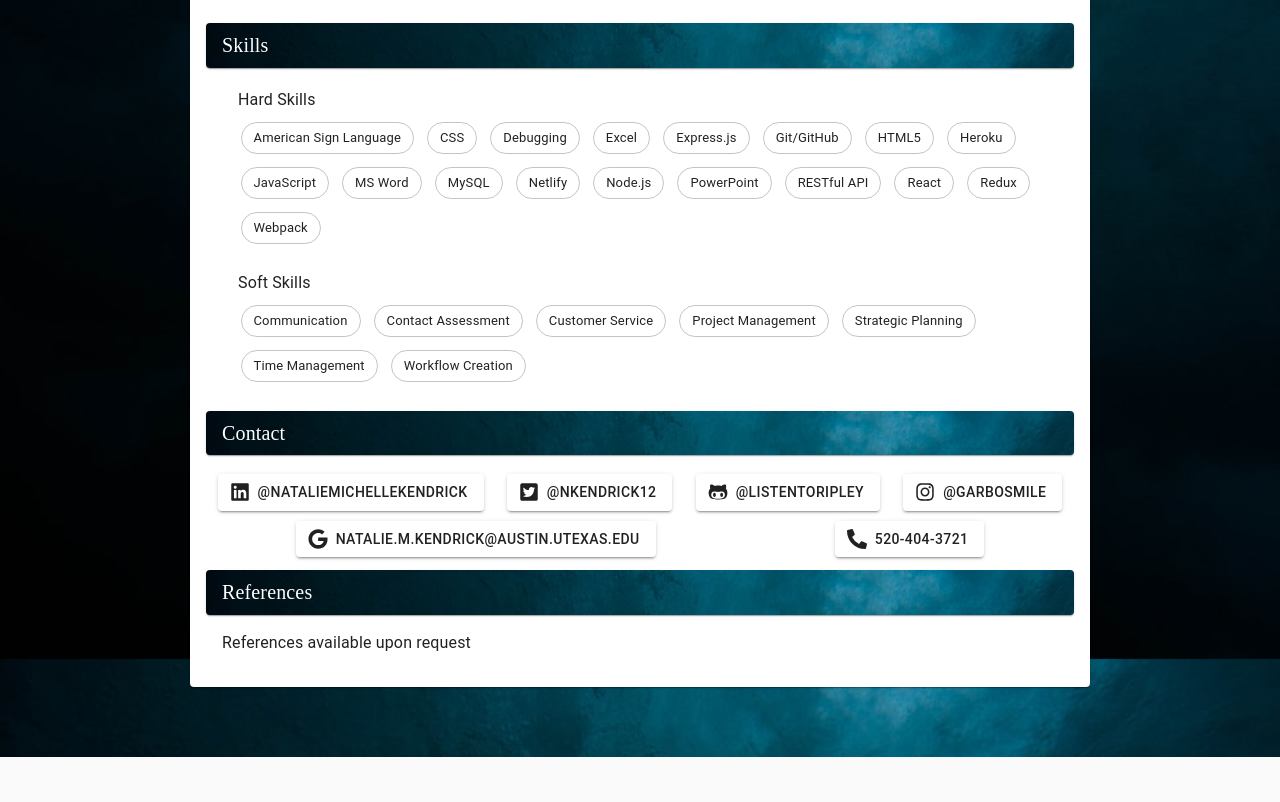
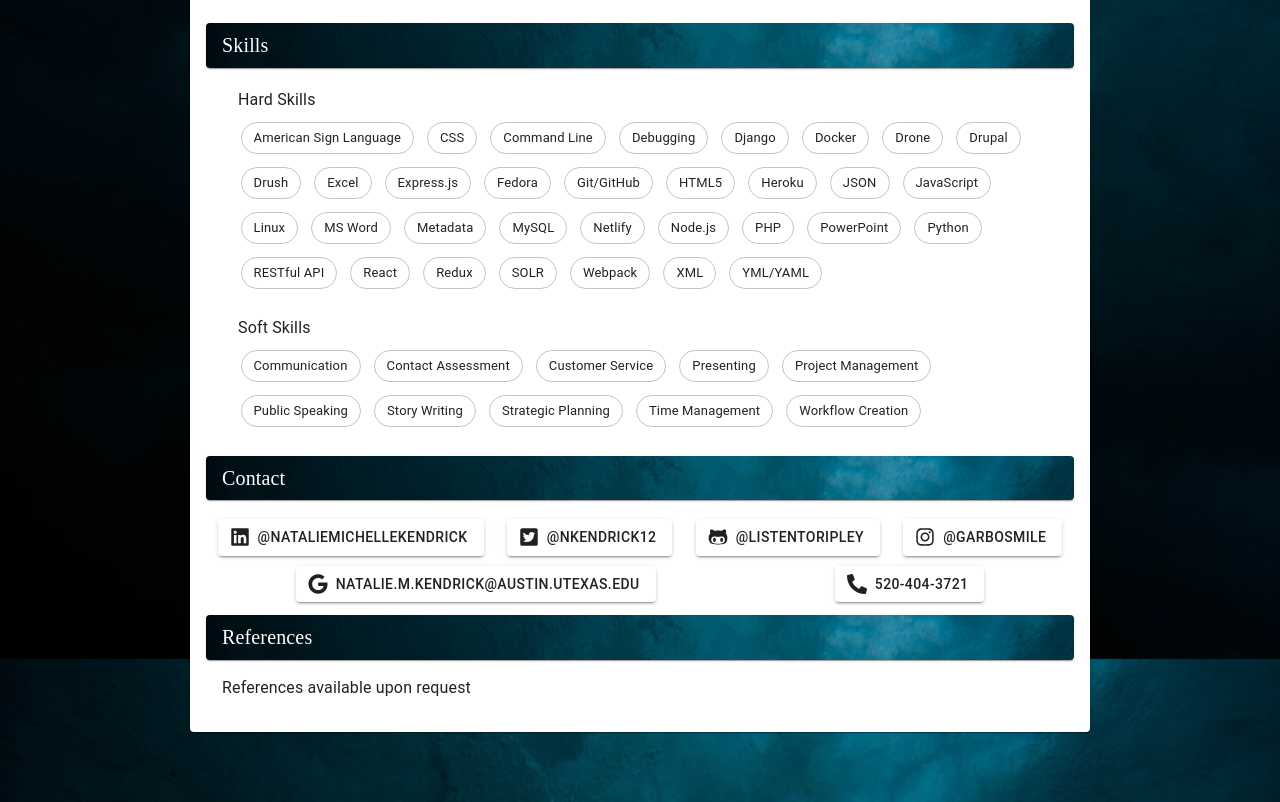
Before and after one commit to listenToRipley/nataliekendrick, a React (Create React App) app: page /resume in a window 1280 px wide. Shown: the part 2220-3022 px from the top of the page. Before the commit the page ends 2977 px from the top, so only its background shows below. Built offline with nearby package versions, Linux system fonts and the light colour scheme.

Commit message:
added skills

```diff
--- a/src/Components/ResumeSkills.js
+++ b/src/Components/ResumeSkills.js
@@ -50,6 +50,9 @@ const ResumeSkills = () => {
     "Customer Service",
     "Contact Assessment",
     "Workflow Creation",
+    "Story Writing",
+    "Public Speaking",
+    "Presenting"
     ]
 
     const technologies = [
@@ -61,8 +64,23 @@ const ResumeSkills = () => {
       "Express.js",
       "HTML5",
       "CSS",
+      "Docker",
+      "Python",
+      "SOLR",
+      "Django",
+      "PHP",
+      "Drupal",
+      "Drush",
+      "JSON",
+      "XML",
+      "Command Line",
+      "Linux",
+      "Drone",
+      "YML/YAML",
       "Heroku",
       "RESTful API",
+      "Fedora",
+      "Metadata",
       "Git/GitHub",
       "Webpack",
       "Debugging",
```
